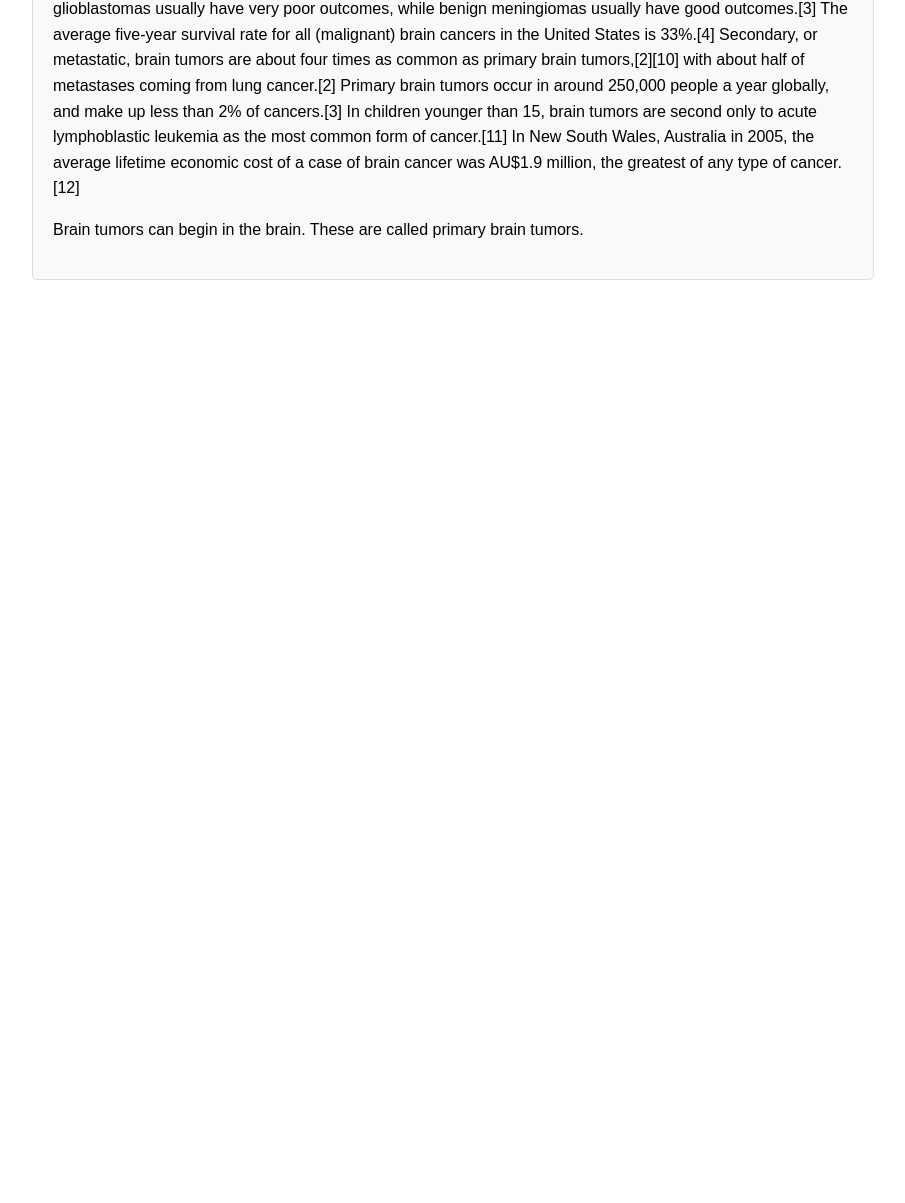
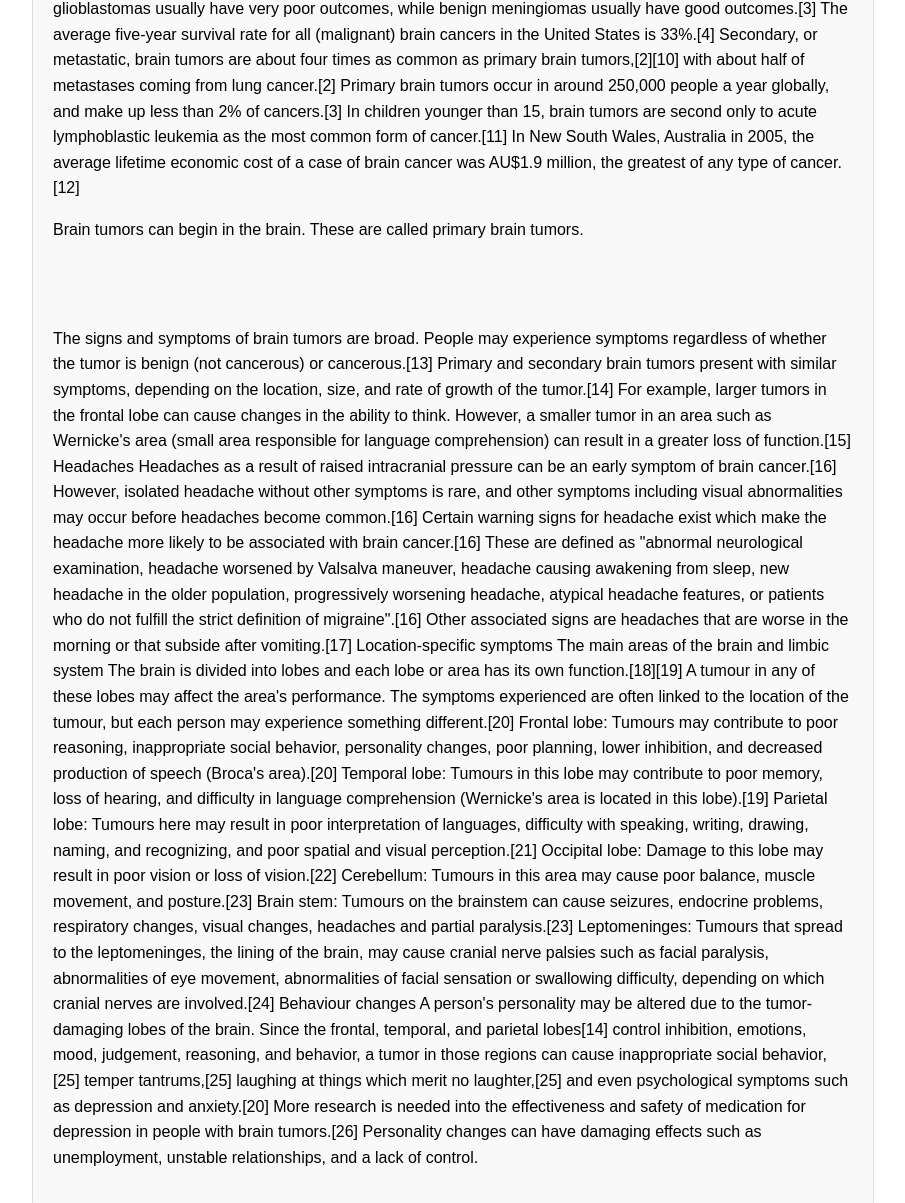
Before and after one commit to tricannotater/mockup3, a plain HTML site: page index.html in a window 1280 px wide. Shown: the part 1407-2610 px from the top of the page, without its empty margins (187-1092 px from the left). Before the commit the page ends 1707 px from the top, so only its background shows below. Drawn offline with Linux system fonts and the light colour scheme.

Commit message:
added more description about signs and symptoms

```diff
--- a/index.html
+++ b/index.html
@@ -167,6 +167,34 @@ Secondary, or metastatic, brain tumors are about four times as common as primary
         Brain tumors can begin in the brain. These are called primary brain tumors.
     </p>
 
+      <br>
+      <br>
+
+      <p>
+The signs and symptoms of brain tumors are broad. People may experience symptoms regardless of whether the tumor is benign (not cancerous) or cancerous.[13] Primary and secondary brain tumors present with similar symptoms, depending on the location, size, and rate of growth of the tumor.[14] For example, larger tumors in the frontal lobe can cause changes in the ability to think. However, a smaller tumor in an area such as Wernicke's area (small area responsible for language comprehension) can result in a greater loss of function.[15]
+Headaches
+
+Headaches as a result of raised intracranial pressure can be an early symptom of brain cancer.[16] However, isolated headache without other symptoms is rare, and other symptoms including visual abnormalities may occur before headaches become common.[16] Certain warning signs for headache exist which make the headache more likely to be associated with brain cancer.[16] These are defined as "abnormal neurological examination, headache worsened by Valsalva maneuver, headache causing awakening from sleep, new headache in the older population, progressively worsening headache, atypical headache features, or patients who do not fulfill the strict definition of migraine".[16] Other associated signs are headaches that are worse in the morning or that subside after vomiting.[17]
+Location-specific symptoms
+The main areas of the brain and limbic system
+
+The brain is divided into lobes and each lobe or area has its own function.[18][19] A tumour in any of these lobes may affect the area's performance. The symptoms experienced are often linked to the location of the tumour, but each person may experience something different.[20]
+
+    Frontal lobe: Tumours may contribute to poor reasoning, inappropriate social behavior, personality changes, poor planning, lower inhibition, and decreased production of speech (Broca's area).[20]
+    Temporal lobe: Tumours in this lobe may contribute to poor memory, loss of hearing, and difficulty in language comprehension (Wernicke's area is located in this lobe).[19]
+    Parietal lobe: Tumours here may result in poor interpretation of languages, difficulty with speaking, writing, drawing, naming, and recognizing, and poor spatial and visual perception.[21]
+    Occipital lobe: Damage to this lobe may result in poor vision or loss of vision.[22]
+    Cerebellum: Tumours in this area may cause poor balance, muscle movement, and posture.[23]
+    Brain stem: Tumours on the brainstem can cause seizures, endocrine problems, respiratory changes, visual changes, headaches and partial paralysis.[23]
+    Leptomeninges: Tumours that spread to the leptomeninges, the lining of the brain, may cause cranial nerve palsies such as facial paralysis, abnormalities of eye movement, abnormalities of facial sensation or swallowing difficulty, depending on which cranial nerves are involved.[24]
+
+Behaviour changes
+
+A person's personality may be altered due to the tumor-damaging lobes of the brain. Since the frontal, temporal, and parietal lobes[14] control inhibition, emotions, mood, judgement, reasoning, and behavior, a tumor in those regions can cause inappropriate social behavior,[25] temper tantrums,[25] laughing at things which merit no laughter,[25] and even psychological symptoms such as depression and anxiety.[20] More research is needed into the effectiveness and safety of medication for depression in people with brain tumors.[26]
+
+Personality changes can have damaging effects such as unemployment, unstable relationships, and a lack of control.
+      </p>
+
 </main>
 
 </body>
```
